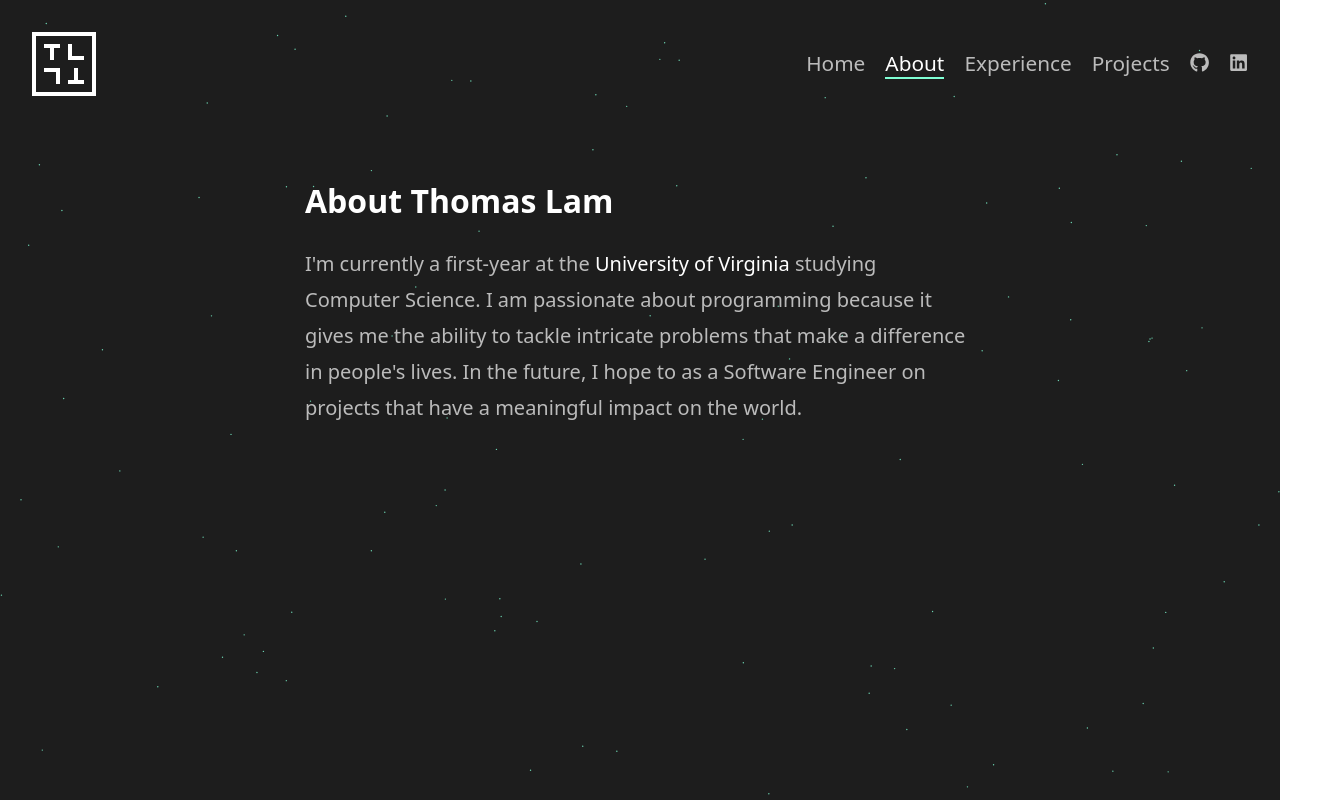
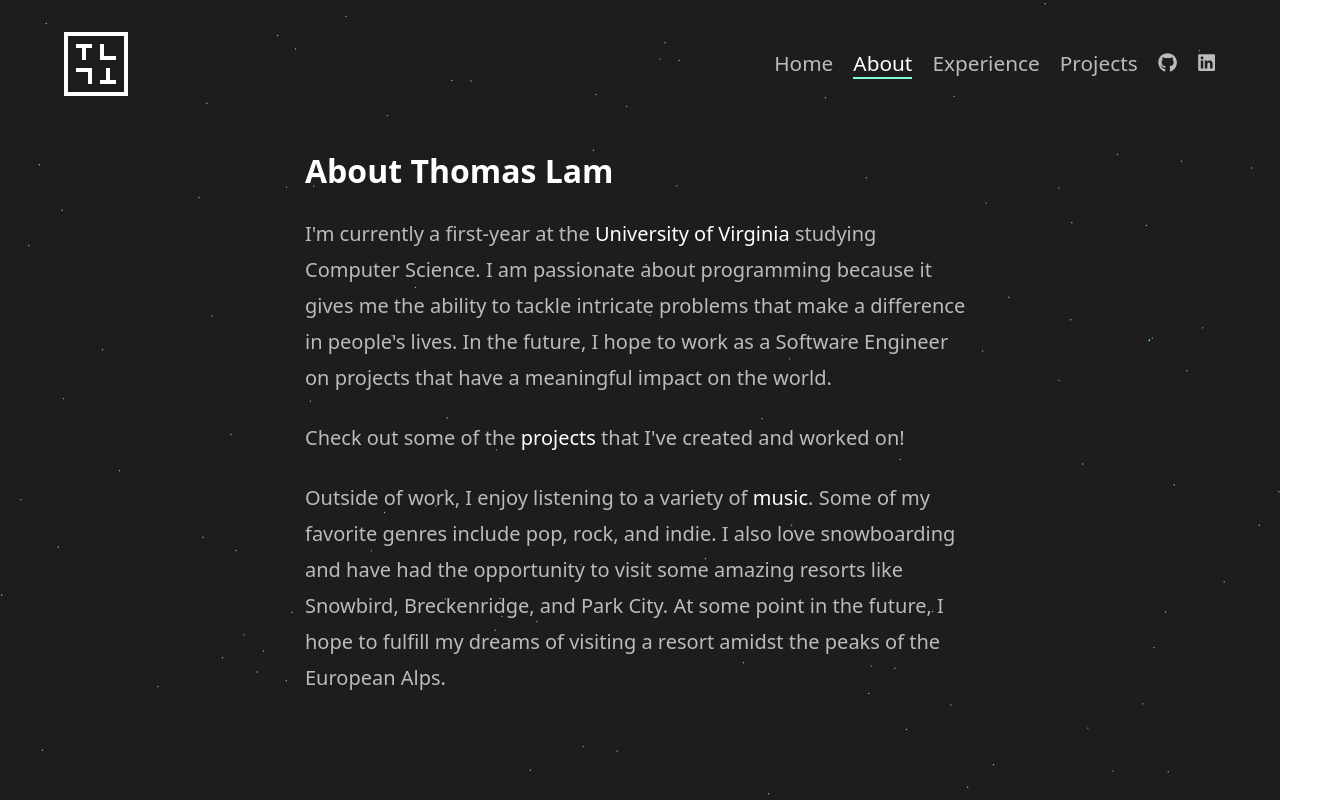
Before and after one commit to t0mmylam/thomaslam.info, a React (Vite) app: page /about in a window 1280 px wide. Shown: the top 800 px of the page, 1344 px wide, since content can reach past the window. Built offline with nearby package versions, Linux system fonts and the light colour scheme.

Commit message:
adding more to about

```diff
--- a/src/components/Footer/index.css
+++ b/src/components/Footer/index.css
@@ -1,9 +1,11 @@
 footer {
     border-top: solid 1px #7d7d7d4d;;
-    padding: 2rem;
-    height: 10px;
+    height: 104px;
     position: absolute;
     width: 100%;
+    display: flex;
+    align-items: center;
+    justify-content: center;
 }
 
 .footer-icons {
@@ -11,8 +13,5 @@ footer {
     grid-template-columns: repeat(3, auto);
     grid-gap: 20px;
     justify-content: center;
+    max-width: 670px;
 }
-
-.link {
-    padding-bottom: 0.5em;
-}
--- a/src/components/Navbar/index.css
+++ b/src/components/Navbar/index.css
@@ -1,13 +1,22 @@
 header {
     top: 0;
-    position: fixed;
+    position: sticky;
+    width: 100%;
+    margin-left: auto;
+    display: block;
+    box-sizing: border-box;
+    justify-content: center;
+}
+
+.menu {
     display: flex;
     justify-content: space-between;
     align-items: center;
     width: 100%;
     text-align: center;
+    max-width: 72rem;
+    margin: auto;
     padding: 2rem;
-    box-sizing: border-box;
 }
 
 .nav-words {
--- a/src/components/Navbar/index.jsx
+++ b/src/components/Navbar/index.jsx
@@ -14,6 +14,7 @@ import "./index.css";
 function Navbar() {
   return (
     <header>
+      <div className="menu">
         <Logo />
         <div className="nav">
           <div className="nav-words">
@@ -23,10 +24,16 @@ function Navbar() {
             <NavLink className="nav-links underline-hover-effect" to="/about">
               About
             </NavLink>
-          <NavLink className="nav-links underline-hover-effect" to="/experience">
+            <NavLink
+              className="nav-links underline-hover-effect"
+              to="/experience"
+            >
               Experience
             </NavLink>
-          <NavLink className="nav-links underline-hover-effect" to="/projects">
+            <NavLink
+              className="nav-links underline-hover-effect"
+              to="/projects"
+            >
               Projects
             </NavLink>
           </div>
@@ -57,6 +64,7 @@ function Navbar() {
             <FaLinkedin />
           </a>
         </div>
+      </div>
     </header>
   );
 }
--- a/src/index.css
+++ b/src/index.css
@@ -11,20 +11,24 @@ body {
   margin: 0;
 }
 html {
+  height: -webkit-fill-available;
+  height: fill-available;
   height: 100%;
+  width: 100%;
 }
 body {
   min-height: 100%;
+  min-width: 100%;
 }
 
 #root {
   min-height: 100vh;
+  min-width: 100vw;
 }
 
 main {
-  min-height: 100vh;
   margin: auto;
-  margin-top: 128px;
+  min-height: calc(100vh - 128px);
   max-width: 670px;
   color: #bbb;
   position: relative;
--- a/src/pages/About.jsx
+++ b/src/pages/About.jsx
@@ -1,10 +1,9 @@
 import React from "react";
-import Typewriter from "typewriter-effect";
-import { Link } from "react-router-dom";
+import { NavLink, Link } from "react-router-dom";
 
-function Home() {
+function About() {
   return (
-    <div className="home-wrapper">
+    <div className="wrapper">
       <h1>About Thomas Lam</h1>
       <p>
         I'm currently a first-year at the{" "}
@@ -17,11 +16,30 @@ function Home() {
         </a>{" "}
         studying Computer Science. I am passionate about programming because it
         gives me the ability to tackle intricate problems that make a difference
-        in people's lives. In the future, I hope to as a Software Engineer on
-        projects that have a meaningful impact on the world.
+        in people's lives. In the future, I hope to work as a Software Engineer
+        on projects that have a meaningful impact on the world.
+      </p>
+      <p>
+        Check out some of the <NavLink to="/projects">projects</NavLink> that
+        I've created and worked on!
+      </p>
+      <p>
+        Outside of work, I enjoy listening to a variety of{" "}
+        <a
+          href="https://open.spotify.com/user/lam.tommy?si=c740f4e06b1b4e25"
+          target="_blank"
+          rel="noopener noreferrer"
+        >
+          music
+        </a>
+        . Some of my favorite genres include pop, rock, and indie. I also love
+        snowboarding and have had the opportunity to visit some amazing resorts
+        like Snowbird, Breckenridge, and Park City. At some point in the future,
+        I hope to fulfill my dreams of visiting a resort amidst the peaks
+        of the European Alps.
       </p>
     </div>
   );
 }
 
-export default Home;
+export default About;
```
Lines whose indentation alone changed are shown as unchanged.
